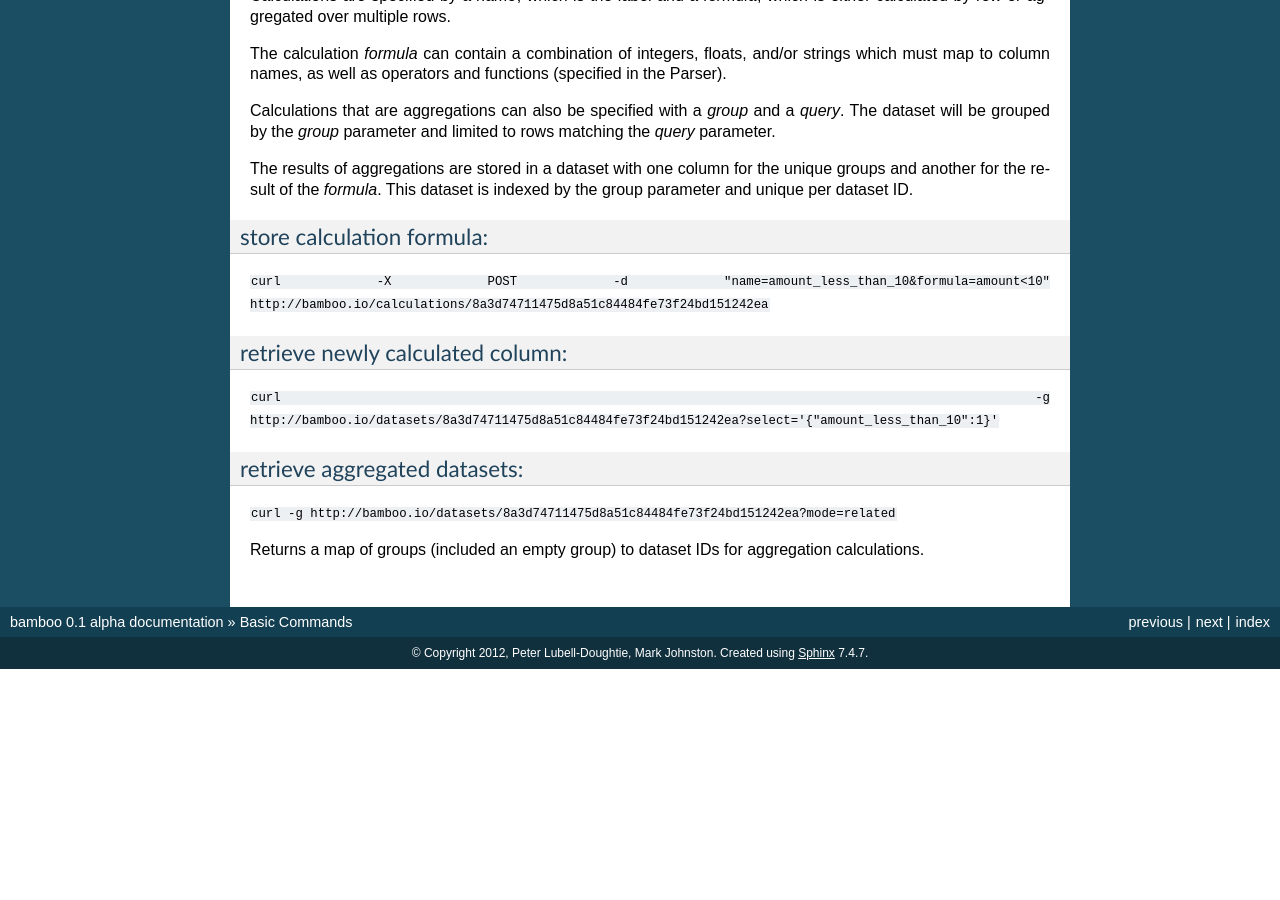
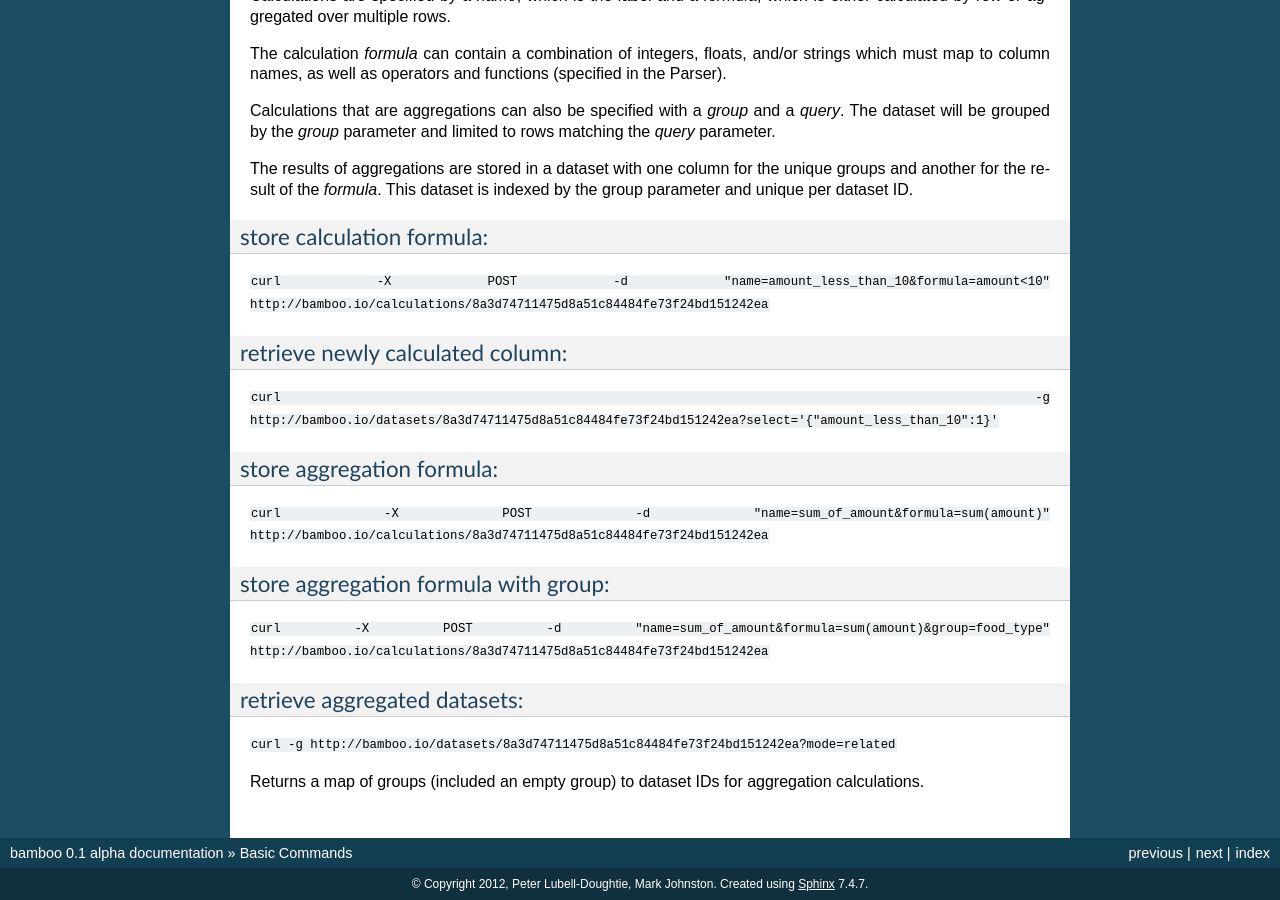
Before and after one commit to pld/bamboo, a Sphinx documentation site: the page built from docs/basic_commands.rst, in a window 1280 px wide and 900 px high, scrolled down 2528 px. Built offline with Sphinx 7.4.7, drawn with Linux system fonts in a browser that asks for light colours; formulas are drawn with MathJax 3; before the commit the page ends 3197 px from its top, so only the background shows below that; some of the changed text lies outside the part shown.

Commit message:
add commands and docs for aggregation with group

```diff
--- a/docs/basic_commands.rst
+++ b/docs/basic_commands.rst
@@ -164,10 +164,22 @@ store calculation formula:
 
 retrieve newly calculated column:
 ^^^^^^^^^^^^^^^^^^^^^^^^^^^^^^^^^
+
 ``curl -g http://bamboo.io/datasets/8a3d74711475d8a51c84484fe73f24bd151242ea?select='{"amount_less_than_10":1}'``
+
+store aggregation formula:
+^^^^^^^^^^^^^^^^^^^^^^^^^^
+
+``curl -X POST -d "name=sum_of_amount&formula=sum(amount)" http://bamboo.io/calculations/8a3d74711475d8a51c84484fe73f24bd151242ea``
+
+store aggregation formula with group:
+^^^^^^^^^^^^^^^^^^^^^^^^^^^^^^^^^^^^^
+
+``curl -X POST -d "name=sum_of_amount&formula=sum(amount)&group=food_type" http://bamboo.io/calculations/8a3d74711475d8a51c84484fe73f24bd151242ea``
 
 retrieve aggregated datasets:
 ^^^^^^^^^^^^^^^^^^^^^^^^^^^^^
+
 ``curl -g http://bamboo.io/datasets/8a3d74711475d8a51c84484fe73f24bd151242ea?mode=related``
 
 Returns a map of groups (included an empty group) to dataset IDs for
```
Also changed, not shown: 1 other file.
